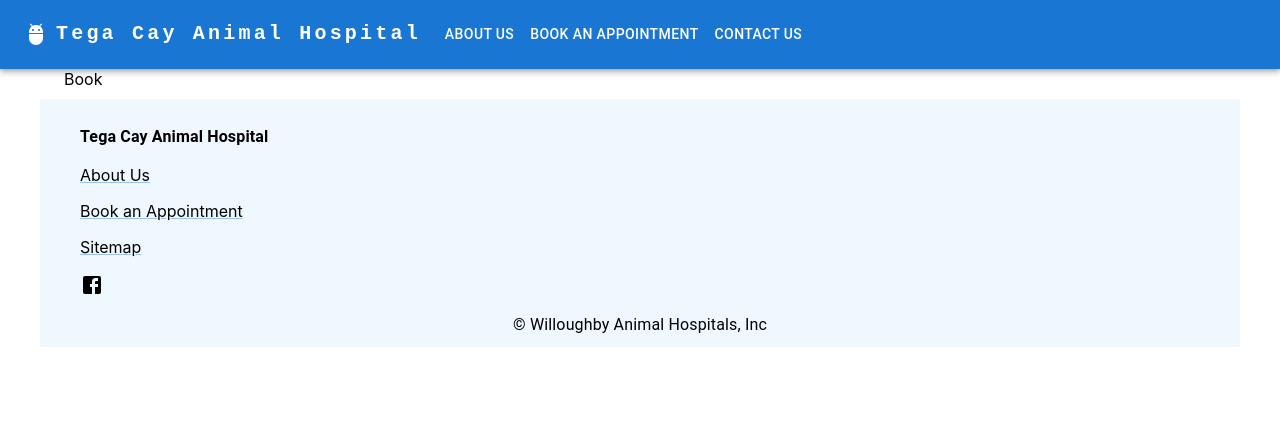
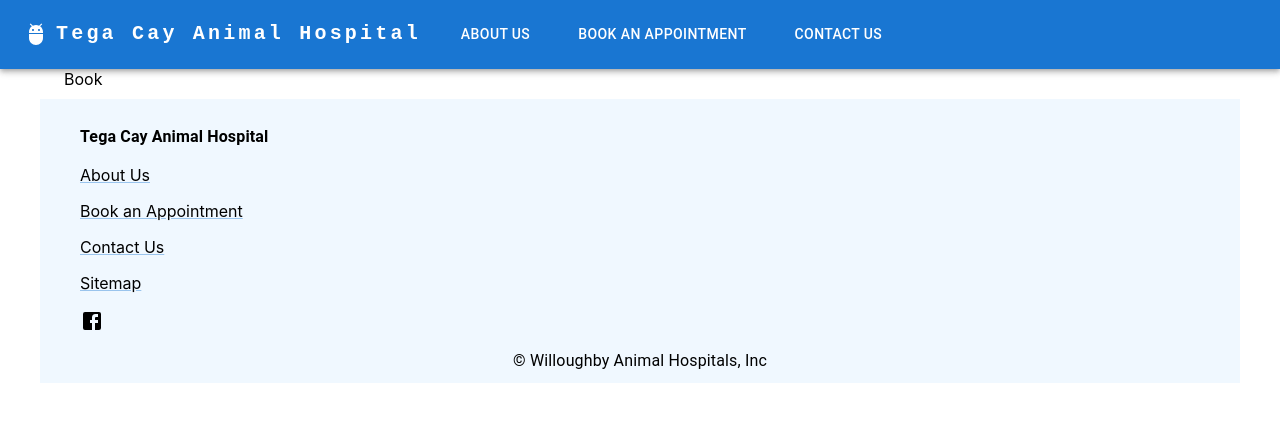
Before and after one commit to hwilloug/tcah, a React (Create React App) app in the folder frontend/: page /book in a window 1280 px wide. Shown: the top 422 px of the page. Built offline with nearby package versions, Linux system fonts and the light colour scheme.

Commit message:
Componentize hours

```diff
--- a/frontend/src/components/ContactPage.js
+++ b/frontend/src/components/ContactPage.js
@@ -1,6 +1,7 @@
 import { Typography } from "@mui/material";
 import Container from "@mui/material/Container";
 import { GoogleMap, Marker, LoadScript } from '@react-google-maps/api'
+import Hours from "./Hours";
 
 function ContactPage() {
 
@@ -13,6 +14,7 @@
     <Container sx={{display: 'flex', padding: '10px'}}>
       <Container sx={{mt: '50px'}}>
         <Typography variant='h5'>Contact Us</Typography>
+        <Hours />
         <Typography fontWeight={700} sx={{mt: '30px'}}>We are located at:</Typography>
         <Typography>
           2152 Gold Hill Rd<br />
--- a/frontend/src/components/Footer.js
+++ b/frontend/src/components/Footer.js
@@ -21,6 +21,7 @@
         </Typography></ListItem>
         <ListItem><Link href='/about' sx={{color: 'black'}}>About Us</Link></ListItem>
         <ListItem><Link href='/book' sx={{color: 'black'}}>Book an Appointment</Link></ListItem>
+        <ListItem><Link href='/contact' sx={{color: 'black'}}>Contact Us</Link></ListItem>
         <ListItem><Link href='/sitemap' sx={{color: 'black'}}>Sitemap</Link></ListItem>
         <ListItem><FacebookIcon /></ListItem>
         </List>
--- /dev/null
+++ b/frontend/src/components/Hours.js
@@ -0,0 +1,19 @@
+import Container from "@mui/system/Container"
+import Typography from '@mui/material/Typography'
+import List from '@mui/material/List'
+import ListItem from '@mui/material/ListItem'
+
+function Hours() {
+  return (
+    <>
+      <Typography variant='h6' fontWeight={700}>Hours:</Typography>
+      <List>
+        <ListItem>Monday-Thursday: 7 AM - 6 PM</ListItem>
+        <ListItem>Friday: 7 AM - 12 PM</ListItem>
+        <ListItem>Saturday-Sunday: closed</ListItem>
+      </List>
+    </>
+  )
+}
+
+export default Hours
--- a/frontend/src/components/LandingPage.js
+++ b/frontend/src/components/LandingPage.js
@@ -5,8 +5,7 @@
 import Box from '@mui/material/Box'
 import Button from '@mui/material/Button'
 import Image from 'mui-image'
-import List from '@mui/material/List'
-import ListItem from '@mui/material/ListItem'
+import Hours from './Hours'
 
 function LandingPage() {
 
@@ -50,12 +49,7 @@
           flexShrink: 2
         }}>
           <Box>
-            <Typography variant='h6'>Hours:</Typography>
-            <List>
-              <ListItem>Monday-Thursday: 7 AM - 6 PM</ListItem>
-              <ListItem>Friday: 7 AM - 12 PM</ListItem>
-              <ListItem>Saturday-Sunday: closed</ListItem>
-            </List>
+            <Hours />
             <Button
               variant='contained'
               size='large'
--- a/frontend/src/components/NavBar.js
+++ b/frontend/src/components/NavBar.js
@@ -120,7 +120,7 @@
                 <Button
                   key={page.name}
                   onClick={handleCloseNavMenu}
-                  sx={{ my: 2, color: 'white', display: 'block' }}
+                  sx={{ my: 2, mx: 2, color: 'white', display: 'block' }}
                   href={page.url}
                 >
                   {page.name}
```
